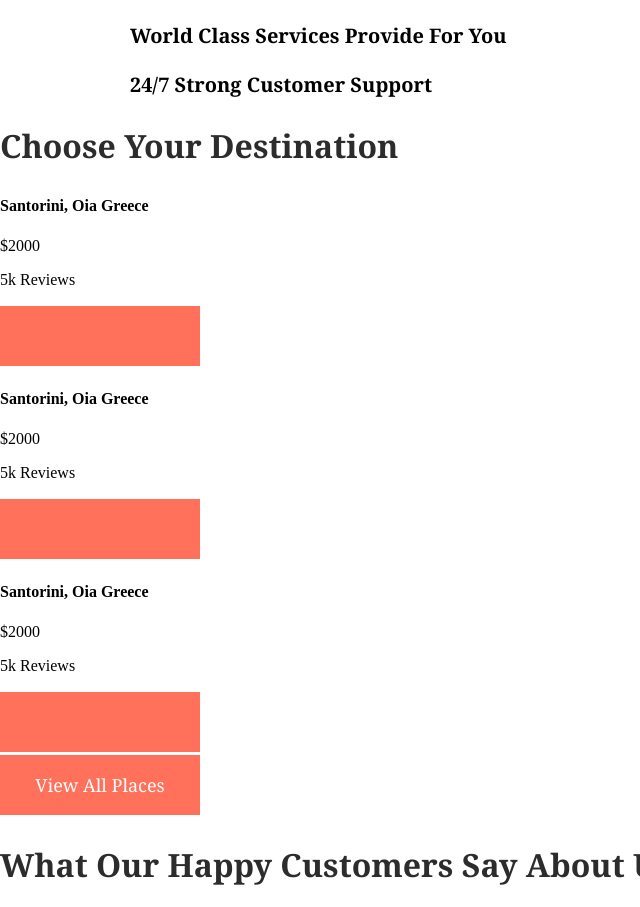
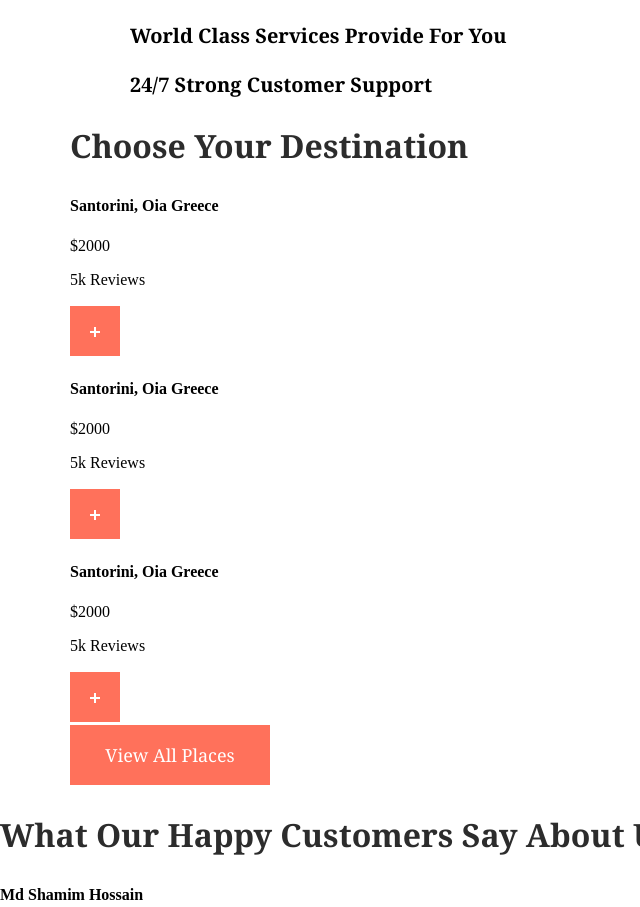
Before and after one commit to Takerumi/travelSite, a website: page source/index.html in a window 1280 px wide. Shown: the part 4385-5292 px from the top of the page, without its empty margins (0-640 px from the left). Drawn offline with nearby package versions, Linux system fonts and the light colour scheme; files that its build step writes are made by us from their sources; files whose address does not match are found by name.

Commit message:
Styling short buttons for cards in destinations section

```diff
--- a/source/sass/blocks/_buttons.scss
+++ b/source/sass/blocks/_buttons.scss
@@ -10,4 +10,27 @@
   text-align: center;
 }
 .button--short {
+  min-width: 50px;
+  min-height: 50px;
+  position: relative;
+  &::before {
+    content: '';
+    width: 2px;
+    height: 10px;
+    background-color: $main-white;
+    position: absolute;
+    top: 50%;
+    left: 50%;
+    transform: translate(-50%, -40%);
+  }
+  &::after {
+    content: '';
+    width: 10px;
+    height: 2px;
+    background-color: $main-white;
+    position: absolute;
+    top: 50%;
+    left: 50%;
+    transform: translate(-50%);
+  }
 }
--- /dev/null
+++ b/source/sass/blocks/_cards.scss
@@ -0,0 +1,19 @@
+.card {
+  &__descr {
+  }
+
+  &__title {
+  }
+
+  &__price {
+  }
+
+  &__rating {
+  }
+
+  &__stars {
+  }
+
+  &__button {
+  }
+}
--- a/source/sass/blocks/_destinations.scss
+++ b/source/sass/blocks/_destinations.scss
@@ -0,0 +1,24 @@
+.destinations {
+  &__container {
+    @extend .container;
+    position: relative;
+  }
+
+  &__title {
+  }
+
+  &__triangle {
+  }
+
+  &__quater-circle {
+  }
+
+  &__wrapper {
+  }
+
+  &__card {
+  }
+
+  &__button {
+  }
+}
--- a/source/sass/style.scss
+++ b/source/sass/style.scss
@@ -11,3 +11,5 @@
 @import 'blocks/buttons';
 @import 'blocks/places';
 @import 'blocks/advantages';
+@import 'blocks/destinations';
+@import 'blocks/cards';
```
